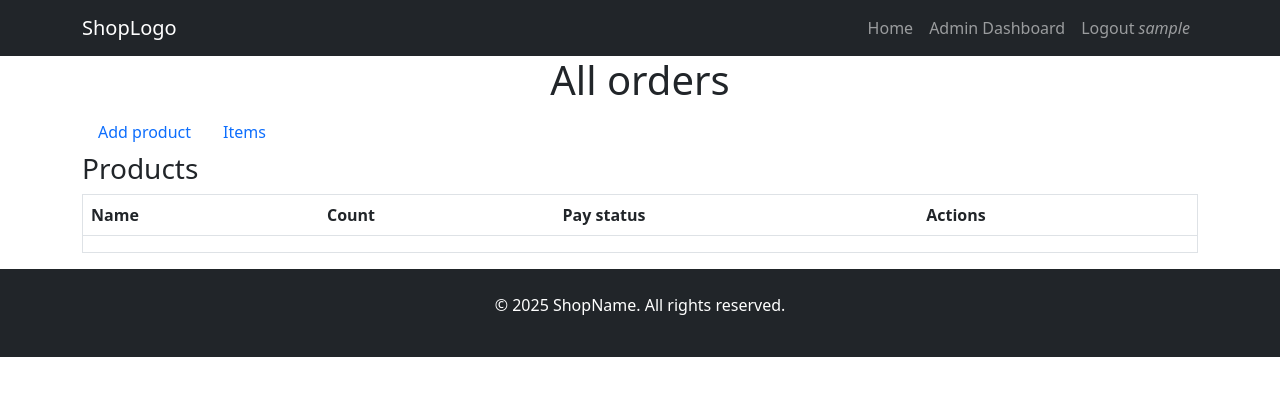
After one commit to davit312/pybuy, a Flask app: page /admin/orders in a window 1280 px wide. The commit adds this page. Shown: the top 396 px of the page. Run offline with Flask 3, Linux system fonts and the light colour scheme; a user stored in the database is signed in; tables that the repository leaves empty hold one stand-in row (values such as "Sample post"); lists and menus that the app fills with data are empty.

Commit message:
add pages

```diff
--- a/flaskr/blueprints/admin.py
+++ b/flaskr/blueprints/admin.py
@@ -5,7 +5,7 @@ from flask_login import login_required, current_user
 import os.path
 from time import time
 
-from flaskr.models import Product
+from flaskr.models import Product, OrderList
 from flaskr import db
 
 admin_bp = Blueprint('admin', __name__, url_prefix='/')
@@ -128,3 +128,13 @@ def dashboard():
         return redirect(url_for('shop.home'))
 
     return render_template('pages/admin.html', user=current_user, products=Product.query.all())
+
+@admin_bp.route('/admin/orders', methods=['GET'])
+@login_required
+def order_list():
+    if not current_user.is_admin:
+        flash('You do not have permission to access that page.', 'error')
+        return redirect(url_for('shop.home'))
+
+    return render_template('pages/order_list.html', user=current_user,
+                           orders=OrderList.query.filter_by(is_ordered=True))
--- a/flaskr/blueprints/auth.py
+++ b/flaskr/blueprints/auth.py
@@ -1,6 +1,7 @@
 from flask import Blueprint, render_template, request, flash, redirect, url_for
 from flask_login import login_user, current_user, logout_user
 from werkzeug.security import generate_password_hash, check_password_hash
+from sqlalchemy  import or_
 
 from ..models import User
 from .. import db
@@ -12,7 +13,7 @@ def login():
     if request.method == 'POST':
         email = request.form.get('email')
         password = request.form.get('password')
-        user = User.query.filter_by(email=email).first()
+        user = User.query.filter(or_(User.email==email, User.username==email)).first()
         if user:
             if check_password_hash(user.password, password):
                 flash("Logged in!", category='success')
--- a/flaskr/templates/base.html
+++ b/flaskr/templates/base.html
@@ -34,6 +34,13 @@
           {% if user.is_admin %}
           <li class="nav-item">
             <a class="nav-link" href="{{ url_for('admin.dashboard') }}">Admin Dashboard</a>
+          </li>
+          {% else %}
+          <li class="nav-item">
+            <a class="nav-link" href="">Basket</a>
+          </li>
+          <li class="nav-item">
+            <a class="nav-link" href="">Orders</a>
           </li>
           {% endif %}
           <li class="nav-item">
--- a/flaskr/templates/pages/admin.html
+++ b/flaskr/templates/pages/admin.html
@@ -10,7 +10,7 @@
             <a class="nav-link active" target="_blank" href="{{url_for('admin.new_product')}}">Add product</a>
         </li>
         <li class="nav-item">
-            <a class="nav-link" href="#">Orders list</a>
+            <a class="nav-link" href="{{url_for('admin.order_list')}}">Orders list</a>
         </li>
     </ul>
     <h3>Products</h3>
--- a/flaskr/templates/pages/login.html
+++ b/flaskr/templates/pages/login.html
@@ -7,8 +7,8 @@
     <h3 class="text-center mb-4">Login</h3>
     <form method="POST">
       <div class="mb-3">
-        <label for="email" class="form-label">Email address</label>
-        <input type="email" class="form-control" id="email" name="email" placeholder="Enter your email" required>
+        <label for="email" class="form-label">Email address or username</label>
+        <input type="text" class="form-control" id="email" name="email" placeholder="Enter your email or username" required>
       </div>
       <div class="mb-3">
         <label for="password" class="form-label">Password</label>
--- /dev/null
+++ b/flaskr/templates/pages/order_list.html
@@ -0,0 +1,36 @@
+{% extends "base.html" %}
+{% block title %}All orders{% endblock %}
+{% block content %}
+<div class="container">
+    <h1 class="text-center">All orders</h1>
+    <ul class="nav">
+        <li class="nav-item">
+            <a class="nav-link active" target="_blank" href="{{url_for('admin.new_product')}}">Add product</a>
+        </li>
+        <li class="nav-item">
+            <a class="nav-link" href="#">Items</a>
+        </li>
+    </ul>
+    <h3>Products</h3>
+    <div class="table-responsive table-striped table-bordered table-hover">
+        <table class="table">
+            <thead>
+                <tr>
+                    <th>Name</th>
+                    <th>Count</th>
+                    <th>Pay status</th>
+                    <th>Actions</th>
+                </tr>
+            </thead>
+            <tbody>
+                <tr>
+                    <td></td>
+                    <td></td>
+                    <td></td>
+                    <td></td>
+                </tr>
+            </tbody>
+        </table>
+    </div>
+</div>
+{% endblock %}
--- a/flaskr/templates/pages/signup.html
+++ b/flaskr/templates/pages/signup.html
@@ -11,7 +11,7 @@
           <input type="email" class="form-control" id="email" name="email" placeholder="Enter your email" required>
         </div>
         <div class="mb-3">
-          <label for="username" class="form-label">username</label>
+          <label for="username" class="form-label">Username</label>
           <input type="text" class="form-control" id="username" name="username" placeholder="Enter your username" required>
         </div>
         <div class="mb-3">
```
Also changed, not shown: flaskr/templates/pages/basket.html (added, +35 -0 lines), flaskr/templates/pages/user_orders.html (added, +34 -0 lines).
